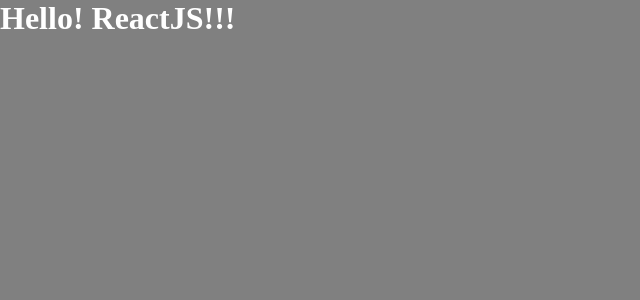
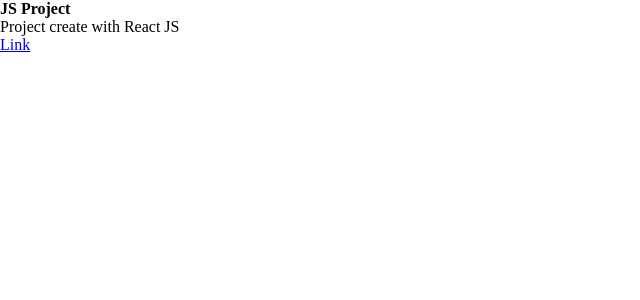
Before and after one commit to kleitonADS/GithubExplorerReactJS, a React app: page / in a window 1280 px wide. Shown: the top 300 px of the page, without its empty margins (0-640 px from the left). Built offline with nearby package versions, Linux system fonts and the light colour scheme.

Commit message:
update project
learnig important-concepts - propeties, useState() immutabilite

```diff
--- a/package.json
+++ b/package.json
@@ -18,11 +18,13 @@
     "@babel/core": "^7.14.8",
     "@babel/preset-env": "^7.14.8",
     "@babel/preset-react": "^7.14.5",
+    "@pmmmwh/react-refresh-webpack-plugin": "^0.4.3",
     "babel-loader": "^8.2.2",
     "cross-env": "^7.0.3",
     "css-loader": "^6.2.0",
     "html-webpack-plugin": "^5.3.2",
     "node-sass": "^6.0.1",
+    "react-refresh": "^0.10.0",
     "sass-loader": "^12.1.0",
     "style-loader": "^3.2.1",
     "webpack": "^5.47.0",
--- a/src/App.jsx
+++ b/src/App.jsx
@@ -1,5 +1,6 @@
+import { RepositoryList } from './Components/RepositoryList.jsx';
 import './Styles/global.scss';
 
 export function App(){
-    return <h1>Hello! ReactJS!!!</h1>
+    return <RepositoryList/>
 }
--- /dev/null
+++ b/src/Components/RepositoryItem.jsx
@@ -0,0 +1,9 @@
+export function RepositoryItem(props){
+    return(
+        <li className="item-list">
+            <strong className="title-repository">{props.repository.title}</strong>
+            <p className="description-repository">{props.repository.description}</p>
+            <a href={props.repository.link} className="link-repository">Link</a>
+        </li>
+    )
+}
--- /dev/null
+++ b/src/Components/RepositoryList.jsx
@@ -0,0 +1,17 @@
+import { RepositoryItem } from "./RepositoryItem.jsx";
+
+const repository = {
+    title: 'JS Project',
+    description: 'Project create with React JS' ,
+    link: '#'
+}
+
+export function RepositoryList(){
+ return(
+    <section className="repository-list">
+        <ul className="list">
+            <RepositoryItem repository={repository}/>
+        </ul>
+    </section>
+ )
+}
--- a/src/Styles/global.scss
+++ b/src/Styles/global.scss
@@ -6,6 +6,6 @@
 }
 
 body{
-    background-color: gray;
-    color: white;
+    font: 14px;
+    color: black;
 }
--- a/webpack.config.js
+++ b/webpack.config.js
@@ -1,6 +1,8 @@
 const path = require('path')
 const HtmlWebpackPlugin = require('html-webpack-plugin');
 const isDevelopment = process.env.NODE_ENV != 'production';
+const ReactRefreshWebpackPlugin = require('@pmmmwh/react-refresh-webpack-plugin');
+const { boolean } = require('yargs');
 
 module.exports = {
     mode: isDevelopment ? 'development' : 'production',
@@ -14,19 +16,28 @@
         extensions: [ '.js', 'jsx'],
     },
     devServer:{
-        contentBase: path.resolve(__dirname, 'public')
+        contentBase: path.resolve(__dirname, 'public'),
+        hot:true,
     },
     plugins:[
+        isDevelopment && new ReactRefreshWebpackPlugin(),
         new HtmlWebpackPlugin({
             template: path.resolve(__dirname, 'public', 'index.html')
         })
-    ],
+    ].filter(boolean),
     module:{
         rules:[
             {
                 test: /\.jsx$/,
                 exclude:/node_modules/,
-                use: 'babel-loader',
+                use: {
+                    loader: 'babel-loader',
+                    options:{
+                        plugins:[
+                            isDevelopment && require.resolve('react-refresh/babel'),
+                        ].filter(boolean),
+                    }
+                },
             },
             {
                 test: /\.scss$/,
```
Also changed, not shown: 1 other file (tests, documents, lock files or other folders).
